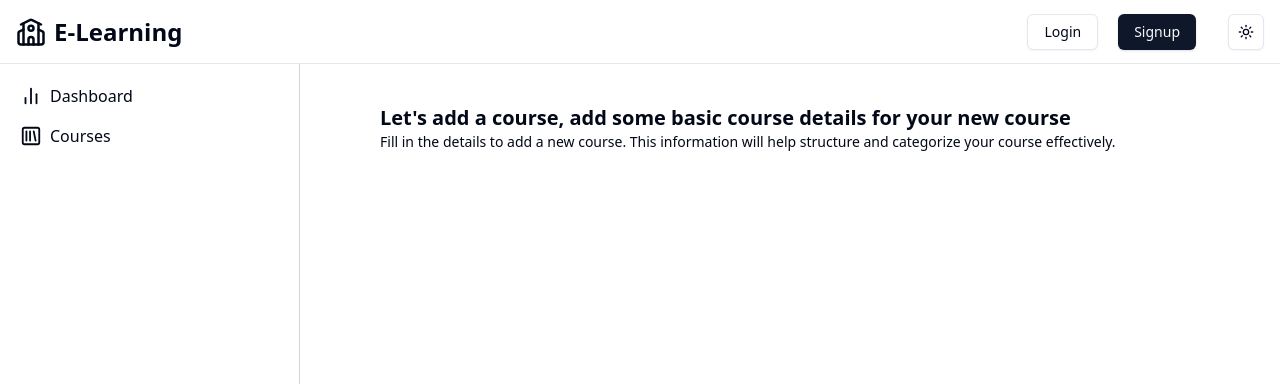
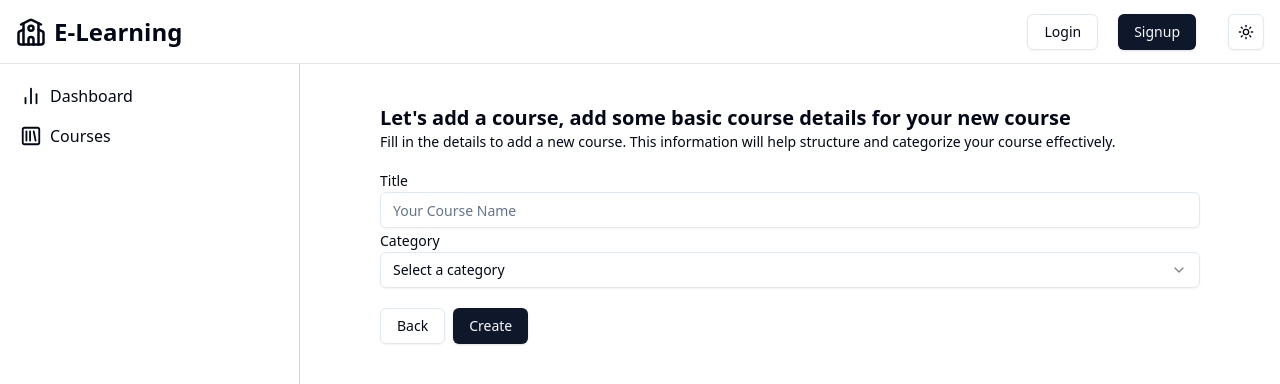
Before and after one commit to abhisheksh99/LMS_v2, a React (Vite) app in the folder frontend/: page /admin/courses/create in a window 1280 px wide. Shown: the top 384 px of the page. Built offline with nearby package versions, Linux system fonts and the light colour scheme.

Commit message:
Ui for AddCourse page created

```diff
--- a/frontend/src/pages/Admin/Course/AddCourse.jsx
+++ b/frontend/src/pages/Admin/Course/AddCourse.jsx
@@ -1,6 +1,33 @@
-import React from "react";
+import React, { useState } from "react";
+import { Input } from "@/components/ui/input";
+import { Label } from "@/components/ui/label";
+import { Button } from "@/components/ui/button";
+import {
+  Select,
+  SelectContent,
+  SelectGroup,
+  SelectItem,
+  SelectLabel,
+  SelectTrigger,
+  SelectValue,
+} from "@/components/ui/select";
+import { useNavigate } from "react-router-dom";
+import { Loader2 } from "lucide-react";
 
 const AddCourse = () => {
+  const [courseTitle, setCourseTitle] = useState("");
+  const [category, setCategory] = useState("");
+  const isLoading = false;
+  const navigate = useNavigate();
+
+  const getSelectedCategory = (value) => {
+    setCategory(value);
+  };
+
+  const createCourseHandler = () => {
+    console.log(courseTitle, category);
+  };
+
   return (
     <div className="flex-1 mx-10">
       <div className="mb-4">
@@ -13,6 +40,97 @@ const AddCourse = () => {
           structure and categorize your course effectively.
         </p>
       </div>
+      <div className="space-y-4s">
+        <div>
+          <Label>Title</Label>
+          <Input
+            type="text"
+            name="courseTitle"
+            placeholder="Your Course Name"
+            value={courseTitle}
+            onChange={(e) => setCourseTitle(e.target.value)}
+          />
+        </div>
+        <div>
+          <Label>Category</Label>
+          <Select onValueChange={getSelectedCategory}>
+            <SelectTrigger id="category" className="w-full">
+              <SelectValue placeholder="Select a category" />
+            </SelectTrigger>
+            <SelectContent>
+              <SelectGroup>
+                <SelectLabel>Category</SelectLabel>
+                <SelectItem value="Next JS">Next JS</SelectItem>
+                <SelectItem value="Data Science">Data Science</SelectItem>
+                <SelectItem value="Frontend Development">
+                  Frontend Development
+                </SelectItem>
+                <SelectItem value="Fullstack Development">
+                  Fullstack Development
+                </SelectItem>
+                <SelectItem value="MERN Stack Development">
+                  MERN Stack Development
+                </SelectItem>
+                <SelectItem value="Javascript">Javascript</SelectItem>
+                <SelectItem value="Python">Python</SelectItem>
+                <SelectItem value="Docker">Docker</SelectItem>
+                <SelectItem value="MongoDB">MongoDB</SelectItem>
+                <SelectItem value="HTML">HTML</SelectItem>
+                <SelectItem value="CSS">CSS</SelectItem>
+                <SelectItem value="React">React</SelectItem>
+                <SelectItem value="Node.js">Node.js</SelectItem>
+                <SelectItem value="Express.js">Express.js</SelectItem>
+                <SelectItem value="Angular">Angular</SelectItem>
+                <SelectItem value="Vue.js">Vue.js</SelectItem>
+                <SelectItem value="DevOps">DevOps</SelectItem>
+                <SelectItem value="Terraform">Terraform</SelectItem>
+                <SelectItem value="AWS">AWS</SelectItem>
+                <SelectItem value="Kubernetes">Kubernetes</SelectItem>
+                <SelectItem value="CI/CD Pipelines">CI/CD Pipelines</SelectItem>
+                <SelectItem value="Cloud Computing">Cloud Computing</SelectItem>
+                <SelectItem value="Linux Administration">
+                  Linux Administration
+                </SelectItem>
+                <SelectItem value="Networking">Networking</SelectItem>
+                <SelectItem value="Git & Version Control">
+                  Git & Version Control
+                </SelectItem>
+                <SelectItem value="Ansible">Ansible</SelectItem>
+                <SelectItem value="Prometheus">Prometheus</SelectItem>
+                <SelectItem value="Grafana">Grafana</SelectItem>
+                <SelectItem value="Machine Learning">
+                  Machine Learning
+                </SelectItem>
+                <SelectItem value="Artificial Intelligence">
+                  Artificial Intelligence
+                </SelectItem>
+                <SelectItem value="Cybersecurity">Cybersecurity</SelectItem>
+                <SelectItem value="SQL">SQL</SelectItem>
+                <SelectItem value="NoSQL">NoSQL</SelectItem>
+                <SelectItem value="GCP (Google Cloud Platform)">
+                  GCP (Google Cloud Platform)
+                </SelectItem>
+                <SelectItem value="Azure">Azure</SelectItem>
+              </SelectGroup>
+            </SelectContent>
+          </Select>
+        </div>
+        <div className="flex items-center gap-2 mt-5">
+          <Button variant="outline" onClick={() => navigate("/admin/courses")}>
+            Back
+          </Button>
+          <Button disabled={isLoading} onClick={createCourseHandler}>
+            {isLoading ? (
+              <>
+                <Loader2 className="mr-2 h-4 w-4 animate-spin" />
+                Please Wait...
+              </>
+            ) : (
+              "Create"
+            )}
+          </Button>
+        </div>
+      </div>
     </div>
   );
 };
```
